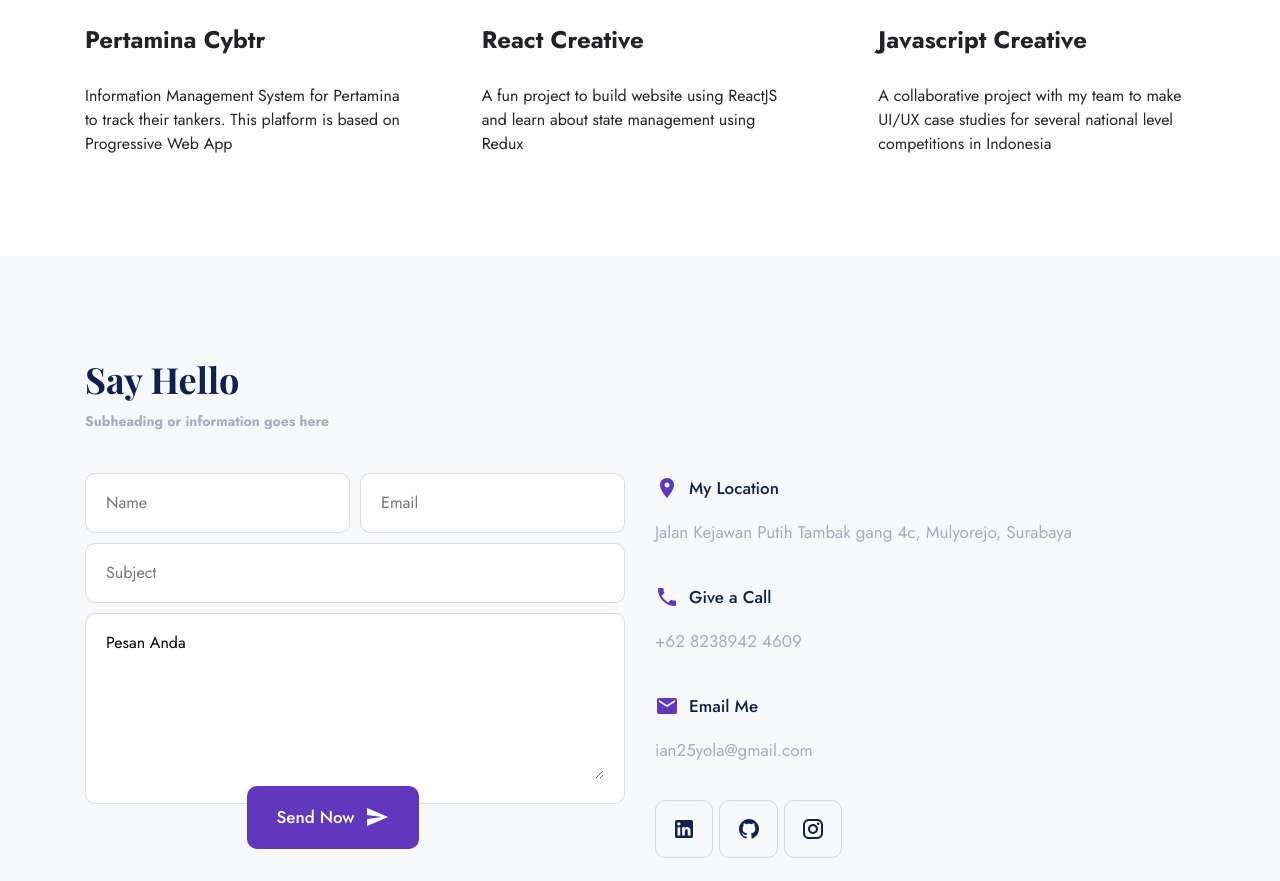
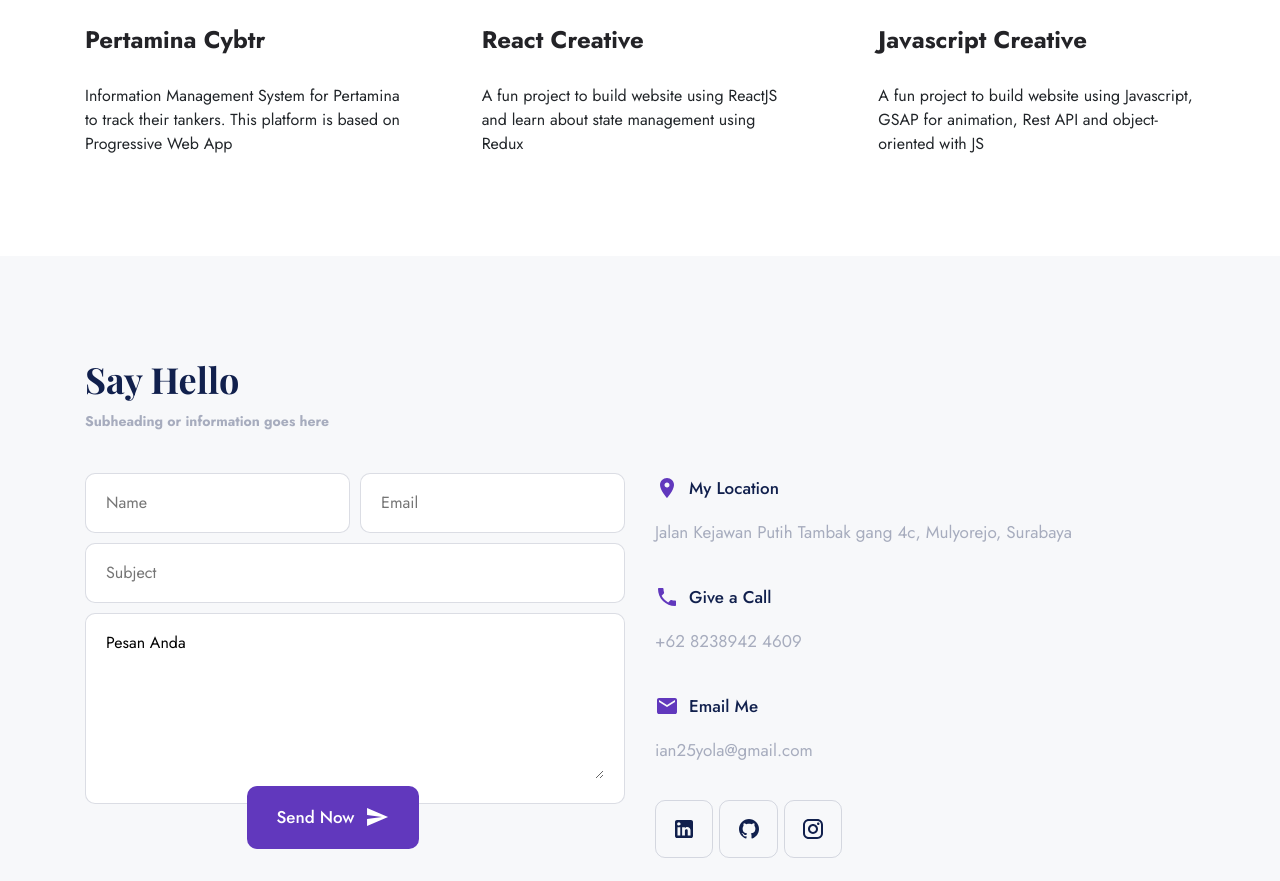
Before and after one commit to Ianphantom/Portofolio-Website, a React (Create React App) app: page / in a window 1280 px wide. Shown: the part 4198-5079 px from the top of the page. Built offline with nearby package versions, Linux system fonts and the light colour scheme; a web font is replaced by a local one.

Commit message:
Home Project Copywriting

```diff
--- a/src/components/DetailSlideShow.js
+++ b/src/components/DetailSlideShow.js
@@ -1,4 +1,4 @@
-import React, { useEffect, useState } from "react";
+import React, { useState } from "react";
 import styled from "styled-components";
 import { AnimatePresence, motion } from "framer-motion";
 
--- a/src/components/HomeProject.js
+++ b/src/components/HomeProject.js
@@ -57,7 +57,7 @@ const HomeProject = () => {
             <ProjectComponent
               images={javascriptCreative}
               title={"Javascript Creative"}
-              desc='A collaborative project with my team to make UI/UX case studies for several national level competitions in Indonesia'
+              desc='A fun project to build website using Javascript, GSAP for animation, Rest API and object-oriented with JS'
             />
           </div>
         </div>
```
